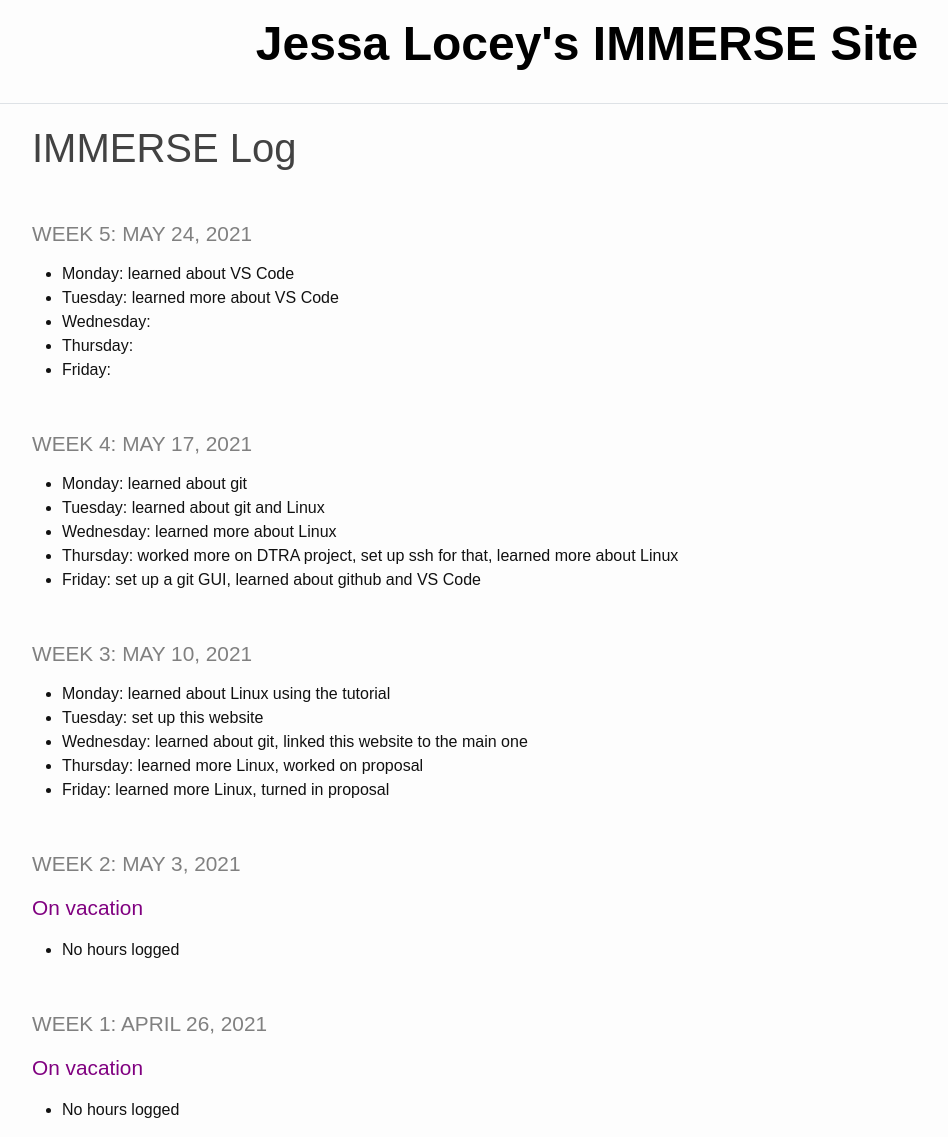
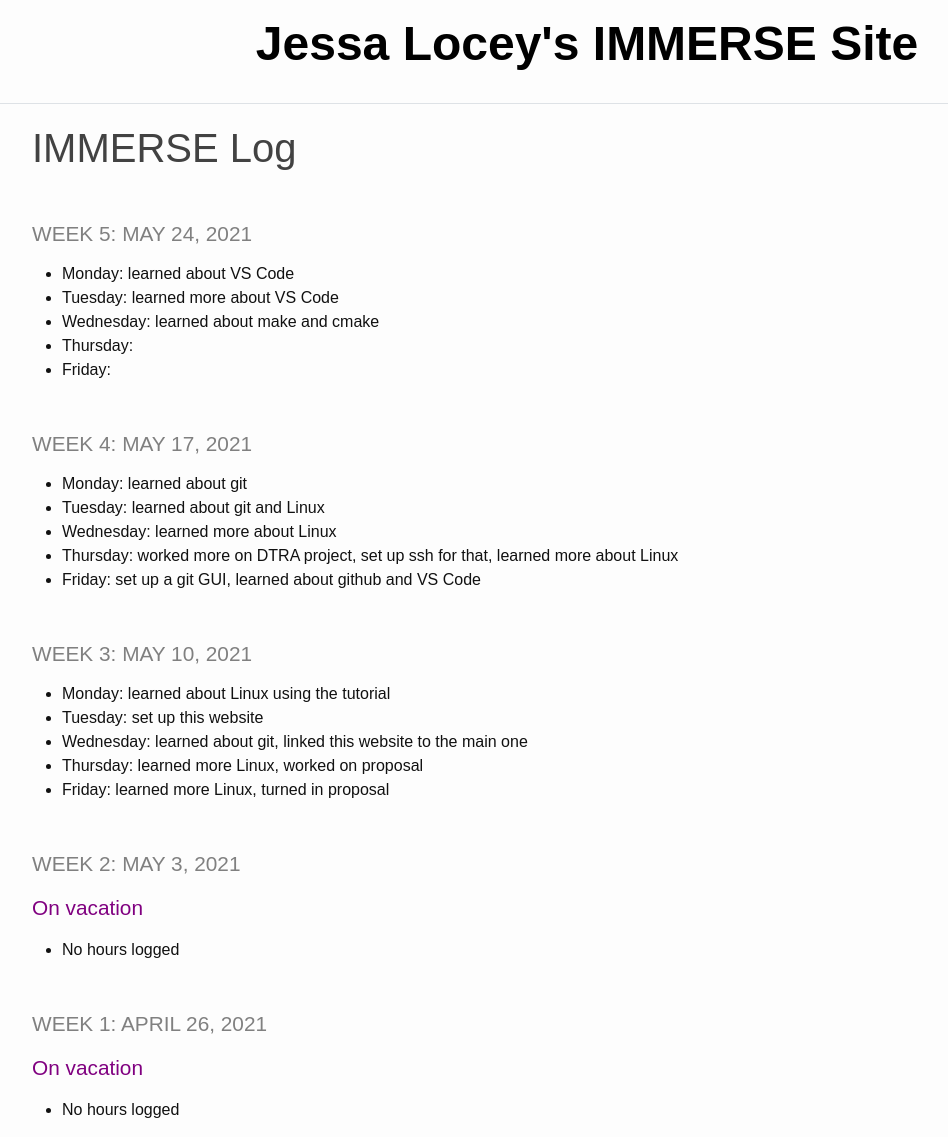
Before and after one commit to jessalocey/jessalocey.github.io, a Jekyll site: the page built from _pages/log.md, in a window 1280 px wide and 1137 px high. Shown: the whole window, without its empty margins (53-1001 px from the left). Built offline with Jekyll 4.4.1, drawn with Linux system fonts in a browser that asks for light colours.

Commit message:
Wednesday log

```diff
--- a/_pages/log.md
+++ b/_pages/log.md
@@ -6,7 +6,7 @@ title: IMMERSE Log
 ### Week 5: May 24, 2021
 * **Monday:** learned about VS Code
 * **Tuesday:** learned more about VS Code
-* **Wednesday:**
+* **Wednesday:** learned about make and cmake
 * **Thursday:**
 * **Friday:**
 
```
